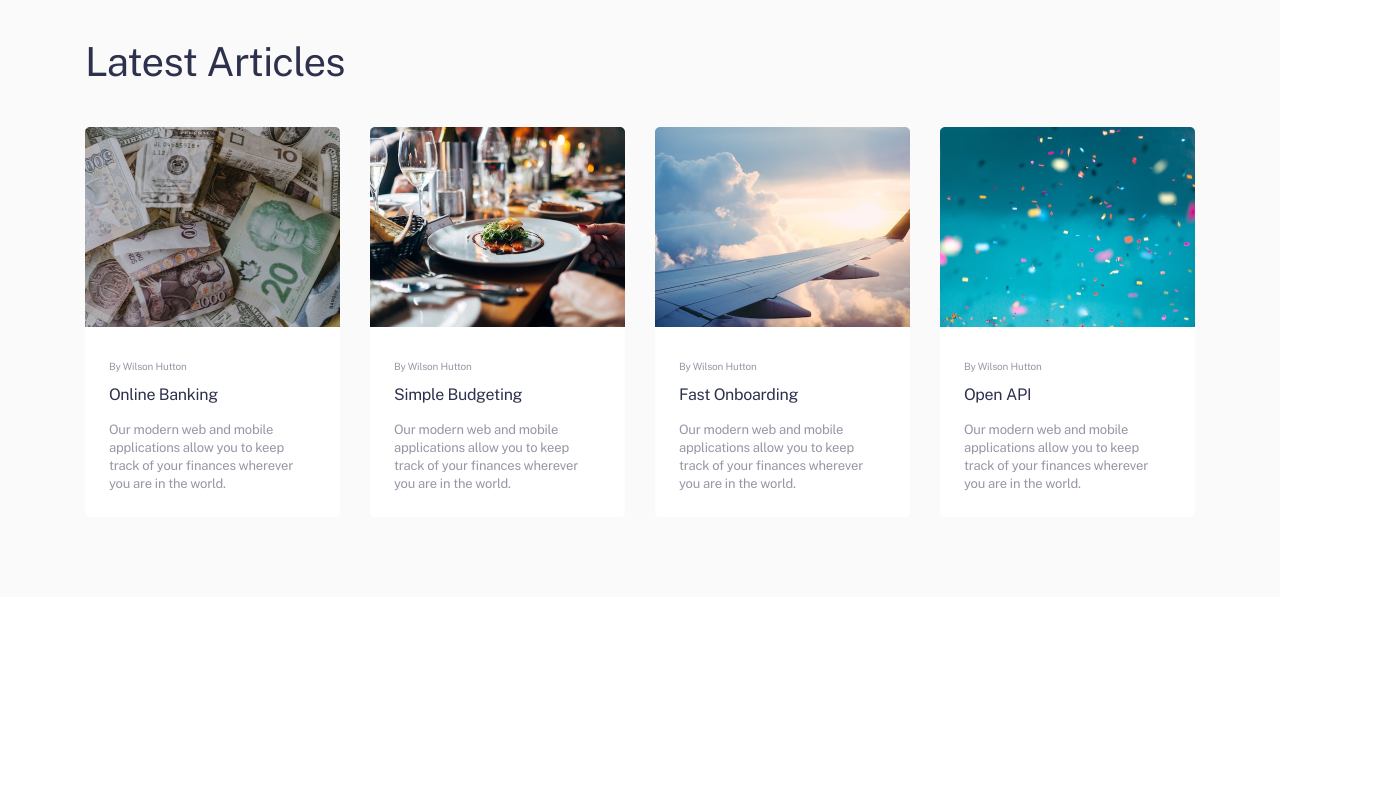
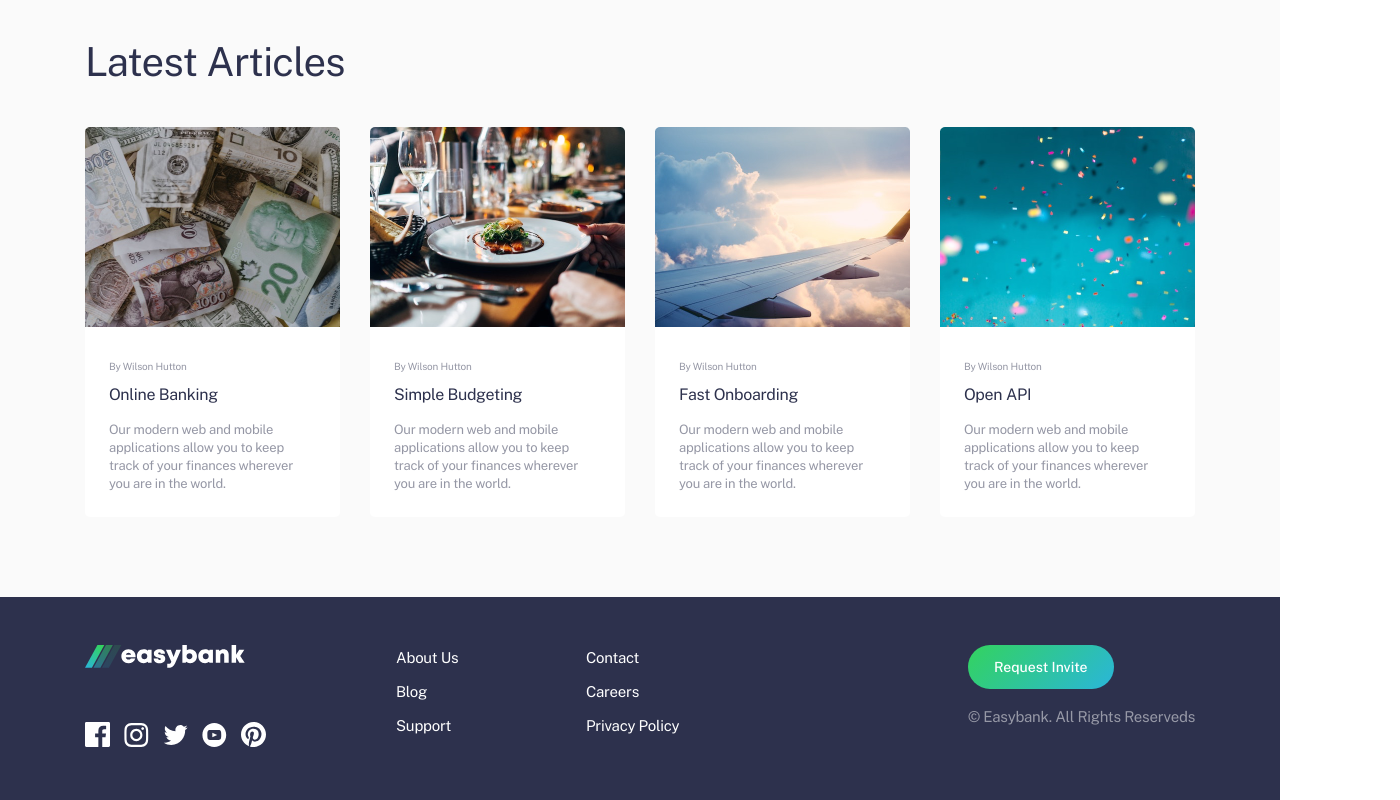
Before and after one commit to BahodiRajabov/easybank, a plain HTML site: page index.html in a window 1280 px wide. Shown: the part 1490-2290 px from the top of the page, 1400 px wide, since content can reach past the window. Before the commit the page ends 2087 px from the top, so only its background shows below. Drawn offline with nearby package versions, Linux system fonts and the light colour scheme.

Commit message:
finished header and intro section

```diff
--- a/css/style.css
+++ b/css/style.css
@@ -66,6 +66,8 @@ img {
 }
 .logo_link {
   margin-right: 251px;
+  display: inline-block;
+  vertical-align: baseline;
 }
 .logo_img {
   display: block;
@@ -90,6 +92,14 @@ img {
   letter-spacing: -0.107692px;
   color: #9597a5;
   text-decoration: none;
+  padding-bottom: 25px;
+}
+.nav_link::after {
+  content: "";
+  width: 100%;
+  height: 4px;
+  display: block;
+  background-color: var(--gradient-color);
 }
 .btn {
   font-weight: 500;
@@ -100,6 +110,14 @@ img {
   padding: 8px 26px;
   display: inline-block;
   vertical-align: baseline;
+  transition: opacity 0.2s ease;
+}
+
+.btn:hover {
+  opacity: 0.6;
+}
+.btn:active {
+  opacity: 0.4;
 }
 .bnt_gradient {
   background: var(--gradient-color);
@@ -109,9 +127,9 @@ img {
   background-color: #fafafa;
   padding-top: 170px;
   padding-bottom: 170px;
-  background-image: url("../img/hero-bg-desktop.png");
+  background-image: url("../img/hero-bg.png");
   background-repeat: no-repeat;
-  background-position: center right;
+  background-position: calc(50% + 500px) 75%;
   position: relative;
 }
 .intro_info {
@@ -132,8 +150,8 @@ img {
 }
 .intro_img {
   position: absolute;
-  top: -100px;
-  right: 0;
+  top: -80px;
+  right: calc(50% - 760px);
 }
 .advantages {
   padding-top: 95px;
@@ -217,7 +235,7 @@ img {
 .articles {
   padding-top: 80px;
   padding-bottom: 80px;
-  background-color: #FAFAFA ;
+  background-color: #fafafa;
 }
 .articles_header {
   font-weight: 100;
@@ -248,7 +266,7 @@ img {
   color: #2d314d;
   margin-top: 0;
 }
-.articles_item_info{
+.articles_item_info {
   padding-left: 24px;
   padding-right: 24px;
   padding-bottom: 24px;
@@ -275,3 +293,76 @@ img {
 
   color: #9597a5;
 }
+.footer {
+  padding-top: 48px;
+  padding-bottom: 48px;
+  background-color: var(--darkblue-color);
+}
+.footer_logo {
+  margin-bottom: 50px;
+  margin-right: 0;
+}
+.footer_container {
+  display: flex;
+  align-items: flex-start;
+}
+.footer_socials {
+  margin-right: 130px;
+}
+.socials_list {
+  display: flex;
+  align-items: center;
+  list-style: none;
+  margin-top: 0;
+  margin-bottom: 0;
+  padding-left: 0;
+  margin-right: -7px;
+  margin-left: -7px;
+}
+.socials_item {
+  margin-right: 7px;
+  margin-left: 7px;
+}
+.nav_footer_list {
+  width: 350px;
+  display: flex;
+  align-items: flex-start;
+  margin-top: 0;
+  margin-bottom: 0;
+  padding-left: 0;
+  list-style: none;
+  flex-wrap: wrap;
+  justify-content: space-between;
+}
+.footer_nav_item {
+  width: 160px;
+  margin-bottom: 8px;
+}
+
+.footer_nav_link {
+  text-decoration: none;
+  font-weight: normal;
+  font-size: 15px;
+  line-height: 26px;
+  display: block;
+  letter-spacing: -0.234375px;
+  color: #ffffff;
+}
+.footer_nav_link:active{
+  color: var(--green-color);
+}
+.btn_footer {
+}
+.footer_link_invite {
+  margin-left: auto;
+}
+.footer_copy {
+  font-weight: normal;
+  font-size: 15px;
+  line-height: 26px;
+  text-align: right;
+  letter-spacing: -0.234375px;
+  color: #ffffff;
+  mix-blend-mode: normal;
+  opacity: 0.5;
+}
--- a/index.html
+++ b/index.html
@@ -51,7 +51,7 @@
       <a href="#" class="btn bnt_gradient">Request Invite</a>
     </div>
   </div>
-  <img class="intro_img" src="./img/hero-phones-desktop.png" alt="phones" width="730" height="900">
+  <img class="intro_img" src="./img/phones.png" alt="phones" width="730" height="900">
 </section>
 <section class="advantages">
   <div class="container">
@@ -140,7 +140,68 @@
     </ul>
   </div>
 </section>
+<footer class="footer">
+  <div class="container footer_container">
+    <div class="footer_socials">
+      <a href="index.html" class="logo_link footer_logo">
+        <img src="./img/logo_footers.svg" class="logo_img" alt="Trafalgar logo" width="160" height="41">
+      </a>
+      <ul class="socials_list">
+        <li class="socials_item">
+          <a href="#" class="social_link" target="blank">
+            <img src="./img/facebook.svg" alt="facebook" width="25" height="25">
+          </a>
+        </li>
+        <li class="socials_item">
+          <a href="#" class="social_link" target="blank">
+            <img src="./img/insta.svg" alt="facebook" width="25" height="25">
+          </a>
+        </li>
+        <li class="socials_item">
+          <a href="#" class="social_link" target="blank">
+            <img src="./img/twit.svg" alt="facebook" width="25" height="25">
+          </a>
+        </li>
+        <li class="socials_item">
+          <a href="#" class="social_link" target="blank">
+            <img src="./img/youtube.svg" alt="facebook" width="25" height="25">
+          </a>
+        </li>
+        <li class="socials_item">
+          <a href="#" class="social_link" target="blank">
+            <img src="./img/pin.svg" alt="facebook" width="25" height="25">
+          </a>
+        </li>
+      </ul>
+    </div>
+    <ul class="nav_footer_list">
+      <li class="footer_nav_item">
+        <a href="#" class="footer_nav_link">About Us</a>
+      </li>
+      <li class="footer_nav_item">
+        <a href="#" class="footer_nav_link">Contact</a>
+      </li>
+      <li class="footer_nav_item">
+        <a href="#" class="footer_nav_link">Blog</a>
+      </li>
+      <li class="footer_nav_item">
+        <a href="#" class="footer_nav_link">Careers</a>
+      </li>
+      <li class="footer_nav_item">
+        <a href="#" class="footer_nav_link">Support</a>
+      </li>
+      <li class="footer_nav_item">
+        <a href="#" class="footer_nav_link">Privacy Policy</a>
+      </li>
+    </ul>
+    <div class="footer_link_invite">
+      <a href="#" class="btn bnt_gradient btn_footer">Request Invite</a>
+      <p class="footer_copy">© Easybank. All Rights Reserveds</p>
+    </div>
 
+
+  </div>
+</footer>
 
 <body>
 </body>
```
Also changed, not shown: img/facebook.svg (added), img/hero-bg-desktop.png, img/hero-bg-desktop@2x.png, img/hero-bg.png (added), img/insta.svg (added), img/logo_footers.svg (added), img/phones.png (added), img/pin.svg (added), img/twit.svg (added), img/youtube.svg (added).
